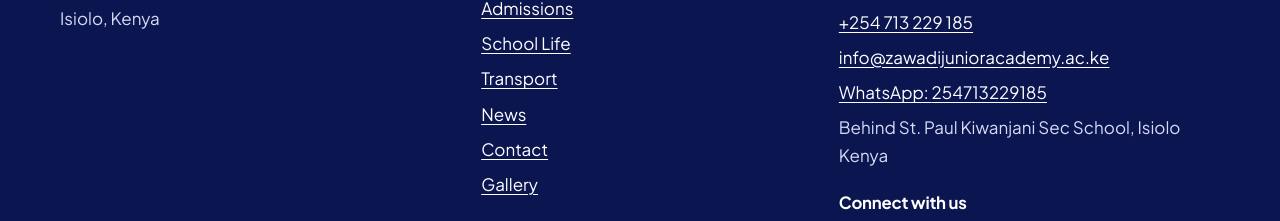
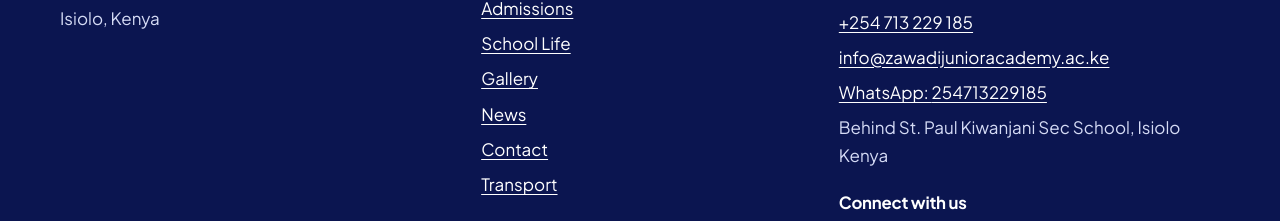
Before and after one commit to Amalgamate/zawadi-junior-academy, a React (Vite) app: page /about in a window 1280 px wide. Shown: the part 2561-2782 px from the top of the page. Built offline with nearby package versions, Linux system fonts and the light colour scheme; no server answers.

Commit message:
feat: interchange Transport with Gallery in top navigation

```diff
--- a/src/components/Layout.tsx
+++ b/src/components/Layout.tsx
@@ -166,7 +166,7 @@
           <h2>Explore</h2>
           <ul>
             {nav.map((n) => <li key={n.to}><Link to={n.to}>{n.label}</Link></li>)}
-            <li><Link to="/gallery">Gallery</Link></li>
+            <li><Link to="/transport">Transport</Link></li>
           </ul>
         </div>
         <div>
--- a/src/config.ts
+++ b/src/config.ts
@@ -55,7 +55,7 @@
   { label: "Academics", to: "/academics" },
   { label: "Admissions", to: "/admissions" },
   { label: "School Life", to: "/school-life" },
-  { label: "Transport", to: "/transport" },
+  { label: "Gallery", to: "/gallery" },
   { label: "News", to: "/news" },
   { label: "Contact", to: "/contact" },
 ];
```
